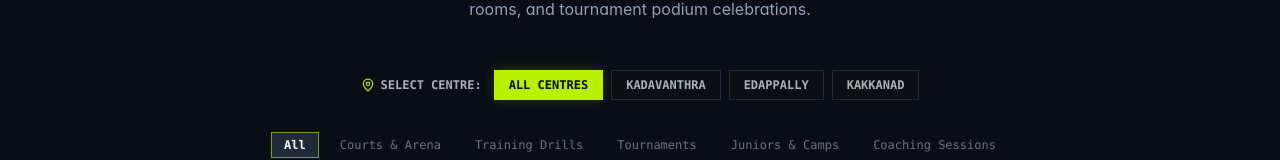
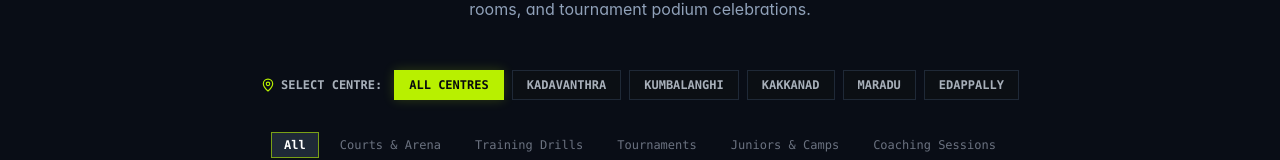
Before and after one commit to SBAacademy/badmintonacademy, a Next.js app: page /gallery in a window 1280 px wide. Shown: the part 375-535 px from the top of the page. Built offline with nearby package versions, Linux system fonts and the light colour scheme; no server answers; the database is empty.

Commit message:
feat(gallery): make centre listing and filtering fully dynamic

```diff
--- a/app/gallery/page.tsx
+++ b/app/gallery/page.tsx
@@ -17,10 +17,15 @@ export const metadata: Metadata = createMetadata({
   ],
 });
 
-import { getGalleryItems } from "@/lib/contentDb";
+import { getGalleryItems, getCentres } from "@/lib/contentDb";
+
+export const dynamic = "force-dynamic";
 
 export default async function GalleryPage() {
-  const galleryItems = await getGalleryItems();
+  const [galleryItems, centres] = await Promise.all([
+    getGalleryItems(),
+    getCentres({ includeInactive: false }),
+  ]);
 
   return (
     <div className="py-8 sm:py-12 bg-[#090D16]">
@@ -43,7 +48,7 @@ export default async function GalleryPage() {
         </div>
 
         {/* Interactive Filterable Gallery */}
-        <GalleryInteractive initialItems={galleryItems} />
+        <GalleryInteractive initialItems={galleryItems} initialCentres={centres} />
 
       </div>
 
--- a/components/gallery/GalleryInteractive.tsx
+++ b/components/gallery/GalleryInteractive.tsx
@@ -5,6 +5,13 @@ import Image from "next/image";
 import { X, ChevronLeft, ChevronRight, Eye, MapPin } from "lucide-react";
 import { GALLERY_ITEMS, GalleryItem } from "@/data/gallery";
 import { normalizeImageSrc, isInternalImage } from "@/lib/imageUtils";
+
+import { Centre } from "@/data/centres";
+
+interface GalleryInteractiveProps {
+  initialItems?: GalleryItem[];
+  initialCentres?: Centre[];
+}
 
 const CATEGORIES = [
   "All",
@@ -15,12 +22,14 @@ const CATEGORIES = [
   "Coaching Sessions",
 ];
 
-const BRANCH_FILTERS = ["All Centres", "Kadavanthra", "Edappally", "Kakkanad"];
-
-export function GalleryInteractive({ initialItems }: { initialItems?: GalleryItem[] }) {
+export function GalleryInteractive({
+  initialItems,
+  initialCentres,
+}: GalleryInteractiveProps) {
   const [items, setItems] = useState<GalleryItem[]>(initialItems || GALLERY_ITEMS);
+  const [centres, setCentres] = useState<Centre[]>(initialCentres || []);
   const [activeCategory, setActiveCategory] = useState("All");
-  const [activeBranch, setActiveBranch] = useState("All Centres");
+  const [activeBranchKey, setActiveBranchKey] = useState("all");
   const [selectedItem, setSelectedItem] = useState<GalleryItem | null>(null);
 
   React.useEffect(() => {
@@ -32,17 +41,124 @@ export function GalleryInteractive({ initialItems }: { initialItems?: GalleryIte
         }
       })
       .catch(() => {});
+
+    fetch("/api/centres")
+      .then((r) => r.json())
+      .then((d) => {
+        if (d.success && Array.isArray(d.items) && d.items.length > 0) {
+          setCentres(d.items);
+        }
+      })
+      .catch(() => {});
   }, []);
+
+  // Dynamically compute unique, clean centre filters from active centres + existing items
+  const branchFilters = React.useMemo(() => {
+    const clean = (s?: string) => (s || "").toLowerCase().replace(/[^a-z0-9]/g, "");
+
+    const getCleanLabel = (name?: string, shortName?: string) => {
+      const raw = (shortName || name || "").trim();
+      return raw
+        .replace(/^S\s*&\s*A\s+Badminton\s+Academy\s*[–—\-:]\s*/i, "")
+        .replace(/\s+(Centre|Branch)$/i, "")
+        .trim();
+    };
+
+    const list: Array<{
+      key: string;
+      label: string;
+      slug?: string;
+      name?: string;
+      shortName?: string;
+    }> = [{ key: "all", label: "All Centres" }];
+
+    // 1. Add active centres from database / API
+    if (Array.isArray(centres) && centres.length > 0) {
+      for (const c of centres) {
+        if (c.status === "INACTIVE" || c.isActive === false) continue;
+        const label = getCleanLabel(c.name, c.shortName);
+        if (!label) continue;
+        const key = c.slug || clean(label);
+        if (!list.some((existing) => existing.key === key)) {
+          list.push({
+            key,
+            label,
+            slug: c.slug,
+            name: c.name,
+            shortName: c.shortName,
+          });
+        }
+      }
+    }
+
+    // 2. Also ensure any specific branch present on gallery items is represented
+    for (const item of items) {
+      if (!item.branch) continue;
+      const b = item.branch.trim();
+      const bClean = clean(b);
+      if (!bClean || bClean === "allcentres" || bClean === "all") continue;
+
+      const alreadyExists = list.some((f) => {
+        if (f.key === "all") return false;
+        const fClean = clean(f.label);
+        const sClean = clean(f.slug);
+        return (
+          fClean === bClean ||
+          sClean === bClean ||
+          (fClean.length > 3 && bClean.includes(fClean)) ||
+          (bClean.length > 3 && fClean.includes(bClean))
+        );
+      });
+
+      if (!alreadyExists) {
+        const label = getCleanLabel(b, b);
+        list.push({
+          key: clean(b),
+          label: label || b,
+          slug: clean(b),
+          name: b,
+        });
+      }
+    }
+
+    return list;
+  }, [centres, items]);
+
+  const currentBranchKey = branchFilters.some((f) => f.key === activeBranchKey)
+    ? activeBranchKey
+    : "all";
 
   const filteredItems = items.filter((item) => {
     const matchesCategory = activeCategory === "All" || item.category === activeCategory;
-    const itemBranchClean = (item.branch || "").toLowerCase();
-    const activeBranchClean = activeBranch.toLowerCase();
-    const matchesBranch =
-      activeBranch === "All Centres" ||
-      itemBranchClean.includes(activeBranchClean) ||
-      itemBranchClean === "all centres";
-    return matchesCategory && matchesBranch;
+    if (!matchesCategory) return false;
+
+    if (currentBranchKey === "all") return true;
+
+    const activeOption = branchFilters.find((f) => f.key === currentBranchKey);
+    if (!activeOption) return true;
+
+    const itemBranch = (item.branch || "").trim();
+    const bClean = itemBranch.toLowerCase().replace(/[^a-z0-9]/g, "");
+    if (!bClean) return false;
+
+    // Photos tagged for All Centres show across every centre
+    if (bClean === "allcentres" || bClean === "all") return true;
+
+    const clean = (s?: string) => (s || "").toLowerCase().replace(/[^a-z0-9]/g, "");
+    const fClean = clean(activeOption.label);
+    const sClean = clean(activeOption.slug);
+    const nClean = clean(activeOption.name);
+    const snClean = clean(activeOption.shortName);
+
+    return (
+      bClean === fClean ||
+      bClean === sClean ||
+      (sClean.length > 0 && bClean.includes(sClean)) ||
+      (fClean.length > 0 && bClean.includes(fClean)) ||
+      (bClean.length > 3 && fClean.includes(bClean)) ||
+      (nClean.length > 0 && (nClean.includes(bClean) || bClean.includes(nClean))) ||
+      (snClean.length > 0 && (snClean.includes(bClean) || bClean.includes(snClean)))
+    );
   });
 
   const handleNext = () => {
@@ -68,20 +184,20 @@ export function GalleryInteractive({ initialItems }: { initialItems?: GalleryIte
           <span>Select Centre:</span>
         </span>
         <div className="flex items-center gap-2 flex-wrap justify-center font-mono text-xs">
-          {BRANCH_FILTERS.map((branch) => {
-            const isActive = activeBranch === branch;
+          {branchFilters.map((option) => {
+            const isActive = currentBranchKey === option.key;
             return (
               <button
-                key={branch}
+                key={option.key}
                 type="button"
-                onClick={() => setActiveBranch(branch)}
+                onClick={() => setActiveBranchKey(option.key)}
                 className={`px-3.5 py-1.5 border uppercase font-bold transition-all cursor-pointer ${
                   isActive
                     ? "bg-[#B8F000] text-[#07090D] border-[#B8F000] shadow-[0_0_12px_rgba(184,240,0,0.2)]"
                     : "bg-[#0B0F14] text-[#A8B0BA] border-[#1F2937] hover:border-[#374151] hover:text-white"
                 }`}
               >
-                {branch}
+                {option.label}
               </button>
             );
           })}
@@ -110,6 +226,27 @@ export function GalleryInteractive({ initialItems }: { initialItems?: GalleryIte
       </div>
 
       {/* Gallery Media Grid */}
+      {filteredItems.length === 0 ? (
+        <div className="text-center py-16 px-4 rounded-2xl bg-[#0B0F14] border border-[#1F2937]">
+          <div className="w-12 h-12 mx-auto mb-3 rounded-full bg-[#1F2937] flex items-center justify-center text-[#B8F000]">
+            <MapPin className="w-6 h-6" />
+          </div>
+          <h3 className="text-lg font-bold text-white uppercase tracking-tight">No Photos in This Selection</h3>
+          <p className="text-xs text-[#A8B0BA] font-mono mt-1 max-w-md mx-auto">
+            Visuals for this centre or category will be updated shortly. Switch to &quot;All Centres&quot; or explore other categories.
+          </p>
+          <button
+            type="button"
+            onClick={() => {
+              setActiveBranchKey("all");
+              setActiveCategory("All");
+            }}
+            className="mt-4 px-4 py-2 bg-[#B8F000] text-[#07090D] font-mono text-xs font-black uppercase tracking-wider cursor-pointer hover:bg-[#cbf722] transition-colors"
+          >
+            Reset Filters
+          </button>
+        </div>
+      ) : (
         <div className="grid grid-cols-1 sm:grid-cols-2 lg:grid-cols-4 gap-6">
           {filteredItems.map((item) => {
             const itemImage = normalizeImageSrc(item.image);
@@ -146,6 +283,7 @@ export function GalleryInteractive({ initialItems }: { initialItems?: GalleryIte
             );
           })}
         </div>
+      )}
 
       {/* Fullscreen Lightbox Modal */}
       {selectedItem && (() => {
--- a/components/layout/Footer.tsx
+++ b/components/layout/Footer.tsx
@@ -39,7 +39,12 @@ export function Footer() {
             </div>
           </div>
           <div className="font-mono text-xs text-[#A8B0BA] uppercase tracking-wider">
-            KOCHI &bull; KADAVANTHRA &bull; EDAPPALLY &bull; KAKKANAD
+            {centres.length > 0
+              ? `KOCHI • ${centres
+                  .map((c) => (c.shortName || c.name || "").replace(/\s+(Centre|Branch)$/i, "").toUpperCase())
+                  .filter(Boolean)
+                  .join(" • ")}`
+              : "KOCHI • KADAVANTHRA • EDAPPALLY • KAKKANAD"}
           </div>
         </div>
 
```
Also changed, not shown: 1 other file (tests, documents, lock files or other folders). Lines whose indentation alone changed are shown as unchanged.
